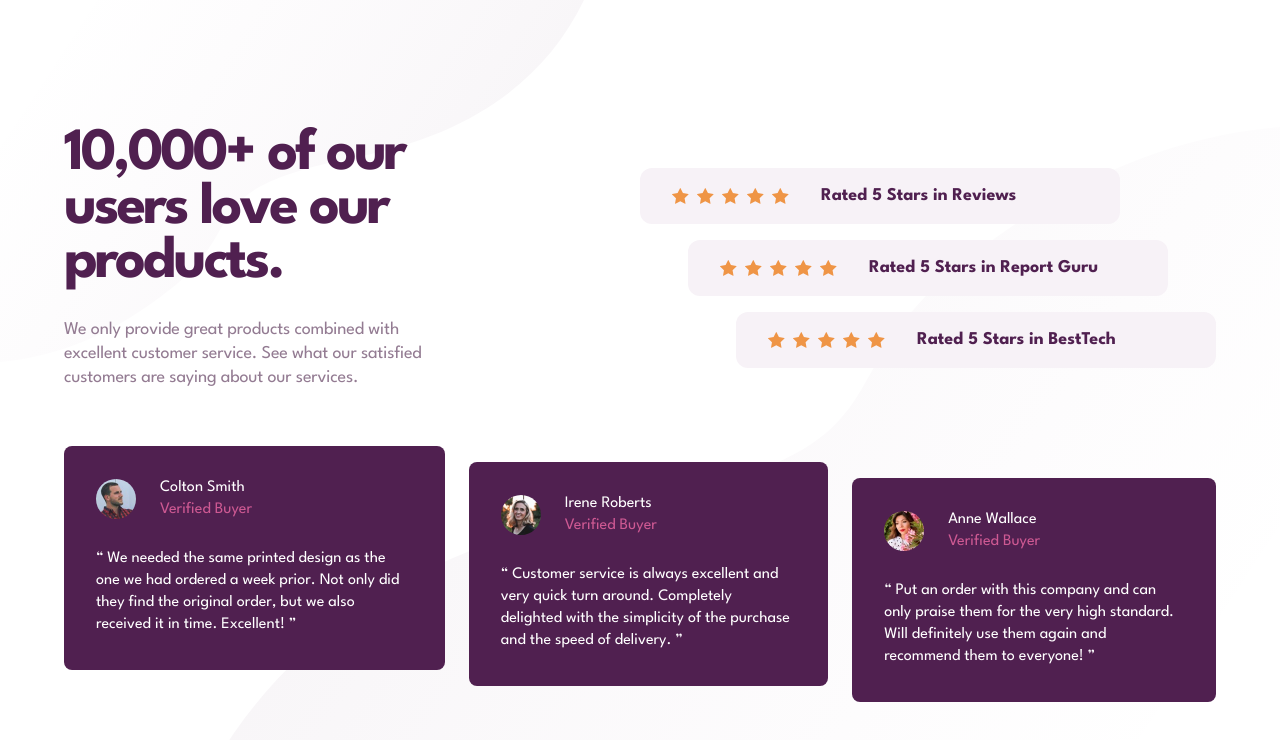
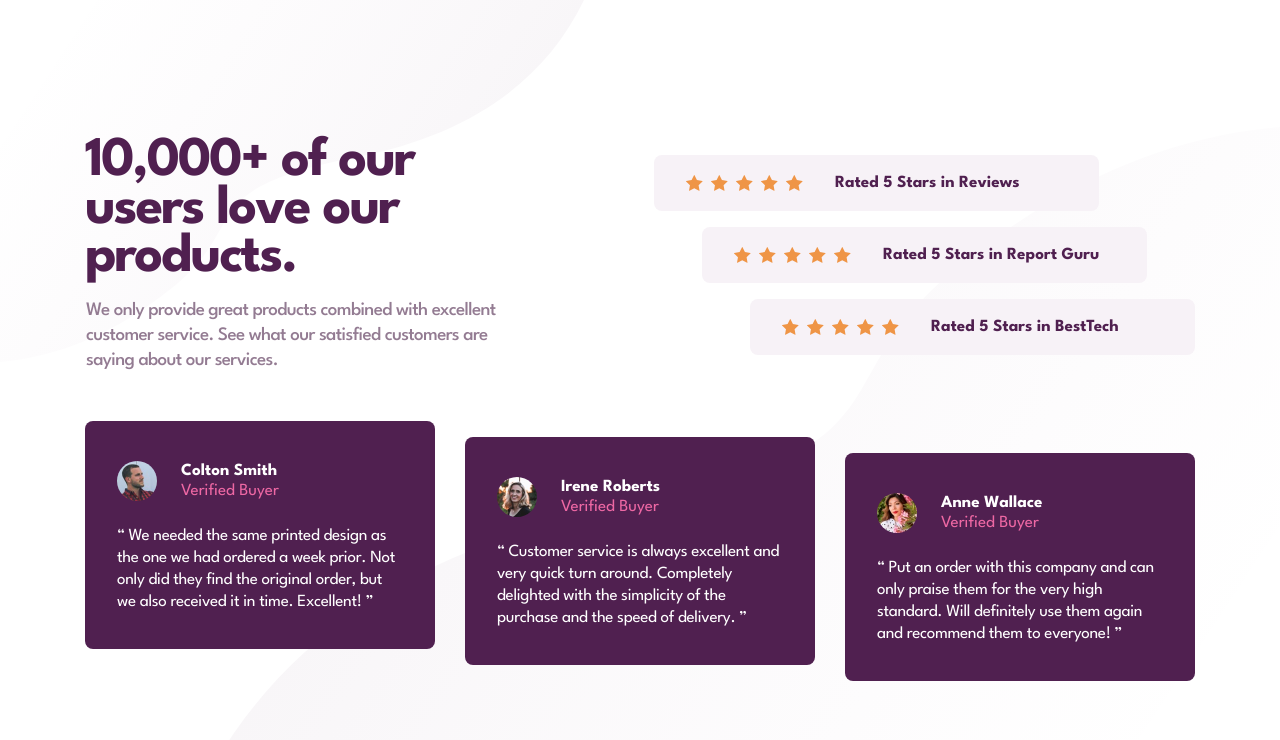
Before and after one commit to castx1981/Social-proof-section, a website: page index.html in a window 1280 px wide. Drawn offline with nearby package versions, Linux system fonts and the light colour scheme; files that its build step writes are made by us from their sources.

Commit message:
Restyle based on figma design

```diff
--- a/index.html
+++ b/index.html
@@ -10,96 +10,98 @@
   <link href="style.css" rel="stylesheet">
   <title>Frontend Mentor | Social proof section</title>
 </head>
-<body class="flex items-start justify-center min-h-screen mobile-body-bg xl:desktop-body-bg">
-<div class="w-[375px] px-6 py-10 flex flex-col xl:p-0 xl:mx-auto xl:mt-32 xl:w-[72rem] xl:flex-row xl:flex-wrap">
-  <!-- slogan area -->
-  <div class="mt-10 flex flex-col xl:m-0 xl:flex-grow-0 xl:flex-shrink-1 xl:basis-4/12">
-    <h1 class="px-9 font-bold text-[40px] leading-8 tracking-tighter text-very-dark-magenta text-center xl:p-0 xl:text-6xl xl:leading-[.9] xl:text-left">
+<body class="flex items-center justify-center min-h-screen body-bg">
+<div class="card-container">
+  <div class="xl:flex xl:justify-between xl:items-center">
+    <!-- Slogan Area -->
+    <div class="flex flex-col text-center xl:w-[445px] xl:text-left">
+      <h1 class="px-9 font-bold text-4xl text-very-dark-magenta xl:p-0 xl:text-6xl ">
         10,000+ of our users love our products.
       </h1>
-    <p class="mt-7 text-lg leading-6 -tracking-[.009em] text-dark-grayish-magenta text-center xl:text-left">
+      <p class="mt-4 px-px font-medium text-lg text-dark-grayish-magenta">
         We only provide great products combined with excellent customer service.
         See what our satisfied customers are saying about our services.
       </p>
     </div>
-  <div class="hidden xl:block xl:basis-2/12"></div>
-  <!-- ratings area -->
-  <div class="mt-10 flex flex-col items-end space-y-4 xl:flex-grow-0 xl:flex-shrink-1 xl:basis-6/12">
-    <div class="py-4 w-full flex flex-col items-center space-y-4 bg-light-grayish-magenta rounded-xl xl:py-5 xl:w-10/12 xl:self-start xl:pl-8 xl:flex-row xl:space-y-0 xl:space-x-8">
-      <div class="flex space-x-2">
+    <!-- Ratings Area -->
+    <div class="mt-10 space-y-4 xl:mt-0">
+      <div class="rating-item xl:-ml-24">
+        <div class="rating-item-score">
           <img src="images/icon-star.svg" alt=""/>
           <img src="images/icon-star.svg" alt=""/>
           <img src="images/icon-star.svg" alt=""/>
           <img src="images/icon-star.svg" alt=""/>
           <img src="images/icon-star.svg" alt=""/>
         </div>
-      <p class="font-bold text-lg leading-3 text-very-dark-magenta">
+        <h2 class="rating-item-source">
           Rated 5 Stars in Reviews
-      </p>
+        </h2>
       </div>
-    <div class="py-4 w-full flex flex-col items-center space-y-4 bg-light-grayish-magenta rounded-xl xl:py-5 xl:w-10/12 xl:self-center xl:pl-8 xl:flex-row xl:space-y-0 xl:space-x-8">
-      <div class="flex space-x-2">
+      <div class="rating-item xl:-ml-12">
+        <div class="rating-item-score">
           <img src="images/icon-star.svg" alt=""/>
           <img src="images/icon-star.svg" alt=""/>
           <img src="images/icon-star.svg" alt=""/>
           <img src="images/icon-star.svg" alt=""/>
           <img src="images/icon-star.svg" alt=""/>
         </div>
-      <p class="font-bold text-lg leading-3 text-very-dark-magenta">
+        <p class="rating-item-source">
           Rated 5 Stars in Report Guru
         </p>
       </div>
-    <div class="py-4 w-full flex flex-col items-center space-y-4 bg-light-grayish-magenta rounded-xl xl:py-5 xl:w-10/12 xl:self-end xl:pl-8 xl:flex-row xl:space-y-0 xl:space-x-8">
-      <div class="flex space-x-2">
+      <div class="rating-item">
+        <div class="rating-item-score">
           <img src="images/icon-star.svg" alt=""/>
           <img src="images/icon-star.svg" alt=""/>
           <img src="images/icon-star.svg" alt=""/>
           <img src="images/icon-star.svg" alt=""/>
           <img src="images/icon-star.svg" alt=""/>
         </div>
-      <p class="font-bold text-lg leading-3 text-very-dark-magenta">
+        <p class="rating-item-source">
           Rated 5 Stars in BestTech
         </p>
       </div>
     </div>
-  <!-- reviews area -->
-  <div class="mt-14 flex flex-col space-y-5 xl:h-64 xl:flex-row xl:space-y-0 xl:space-x-6 xl:flex-1">
-    <div class="p-8 bg-very-dark-magenta rounded-lg xl:h-56 xl:self-start">
+  </div>
+
+  <!-- Reviews Area -->
+  <div class="mt-12 xl:flex xl:justify-between">
+    <div class="review-item xl:mb-8">
       <div class="flex items-center space-x-6">
         <img class="rounded-full w-10 h-10" src="images/image-colton.jpg" alt=""/>
-        <div class="leading-5">
-          <p class="text-white">Colton Smith</p>
-          <p class="mt-0.5 text-soft-pink/80">Verified Buyer</p>
+        <div class="text-[17px]/4 space-y-1">
+          <p class="font-bold text-white">Colton Smith</p>
+          <p class="font-normal text-soft-pink">Verified Buyer</p>
         </div>
       </div>
-      <q class="block mt-7 text-white leading-snug">
+      <q class="review-item-quote">
         We needed the same printed design as the one we had ordered a week prior.
         Not only did they find the original order, but we also received it in time.
         Excellent!
       </q>
     </div>
-    <div class="p-8 bg-very-dark-magenta rounded-lg xl:h-56 xl:self-center">
+    <div class="mt-4 review-item xl:mb-4">
       <div class="flex items-center space-x-6">
         <img class="rounded-full w-10 h-10" src="images/image-irene.jpg" alt=""/>
-        <div class="leading-5">
-          <p class="text-white">Irene Roberts</p>
-          <p class="mt-0.5 text-soft-pink/80">Verified Buyer</p>
+        <div class="text-[17px]/4 space-y-1">
+          <p class="font-bold text-white">Irene Roberts</p>
+          <p class="font-normal text-soft-pink">Verified Buyer</p>
         </div>
       </div>
-      <q class="block mt-7 text-white leading-snug">
+      <q class="review-item-quote">
         Customer service is always excellent and very quick turn around. Completely
         delighted with the simplicity of the purchase and the speed of delivery.
       </q>
     </div>
-    <div class="p-8 bg-very-dark-magenta rounded-lg xl:h-56 xl:self-end">
+    <div class="mt-4 review-item xl:mt-8" >
       <div class="flex items-center space-x-6">
         <img class="rounded-full w-10 h-10" src="images/image-anne.jpg" alt=""/>
-        <div class="leading-5">
-          <p class="text-white">Anne Wallace</p>
-          <p class="mt-0.5 text-soft-pink/80">Verified Buyer</p>
+        <div class="text-[17px]/4 space-y-1">
+          <p class="font-bold text-white">Anne Wallace</p>
+          <p class="font-normal text-soft-pink">Verified Buyer</p>
         </div>
       </div>
-      <q class="block mt-7 text-white leading-snug">
+      <q class="review-item-quote">
         Put an order with this company and can only praise them for the very high
         standard. Will definitely use them again and recommend them to everyone!
       </q>
--- a/input.css
+++ b/input.css
@@ -2,18 +2,49 @@
 @tailwind components;
 @tailwind utilities;
 
-@layer utilities {
-    .desktop-body-bg {
-        background: url(./images/bg-pattern-top-desktop.svg), url(./images/bg-pattern-bottom-desktop.svg);
+@layer components {
+    .body-bg {
+        background-image: url(./images/bg-pattern-top-mobile.svg), url(./images/bg-pattern-bottom-mobile.svg);
         background-position: left top, right bottom;
         background-repeat: no-repeat, no-repeat;
         background-color: white;
     }
 
-    .mobile-body-bg {
-        background: url(./images/bg-pattern-top-mobile.svg), url(./images/bg-pattern-bottom-mobile.svg);
-        background-position: left top, right bottom;
-        background-repeat: no-repeat, no-repeat;
-        background-color: white;
+    .card-container {
+        width: 327px;
+        padding: 82px 0 99px 0;
+        margin: 0 auto;
+    }
+
+    @media (min-width: 1280px) {
+        .body-bg {
+            background-image: url(./images/bg-pattern-top-desktop.svg), url(./images/bg-pattern-bottom-desktop.svg);
+        }
+
+        .card-container {
+            width: 1110px;
+            padding: 118px 0 100px 0;
+            margin: 0 auto;
+        }
+    }
+
+    .rating-item {
+        @apply py-4 w-full flex flex-col items-center space-y-4 bg-light-grayish-magenta rounded-lg xl:py-5 xl:px-8 xl:w-[445px] xl:flex-row xl:space-y-0 xl:space-x-8
+    }
+
+    .rating-item-score {
+        @apply flex space-x-2
+    }
+
+    .rating-item-source {
+        @apply font-bold text-[17px]/4 text-very-dark-magenta
+    }
+
+    .review-item {
+        @apply px-8 pt-10 pb-9 bg-very-dark-magenta rounded-lg xl:w-[350px]
+    }
+
+    .review-item-quote {
+        @apply block mt-6 text-white text-[17px]/[22px] -tracking-[0.303571px]
     }
 }
--- a/tailwind.config.js
+++ b/tailwind.config.js
@@ -14,6 +14,20 @@ module.exports = {
         'dark-grayish-magenta': 'hsl(303, 10%, 53%)',
         'light-grayish-magenta': 'hsl(300, 24%, 96%)',
       },
+      fontSize: {
+        'lg': ['19px', {
+          lineHeight: '25px',
+          letterSpacing: '-0.63px',
+        }],
+        '4xl': ['40px', {
+          lineHeight: '32px',
+          letterSpacing: '-1.43px',
+        }],
+        '6xl': ['56px', {
+          lineHeight: '48px',
+          letterSpacing: '-2px',
+        }],
+      }
     }
   },
   plugins: [],
```
Lines whose indentation alone changed are shown as unchanged.
